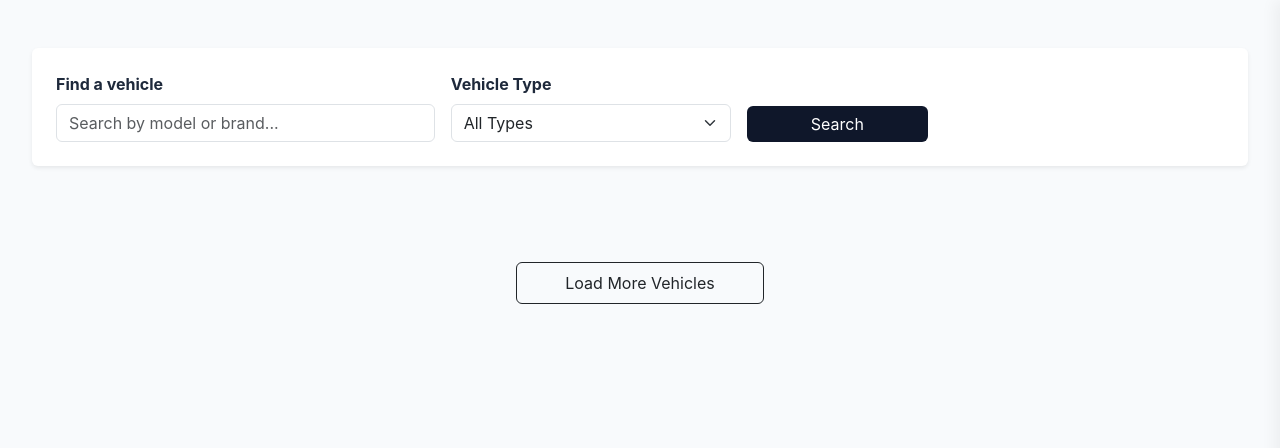
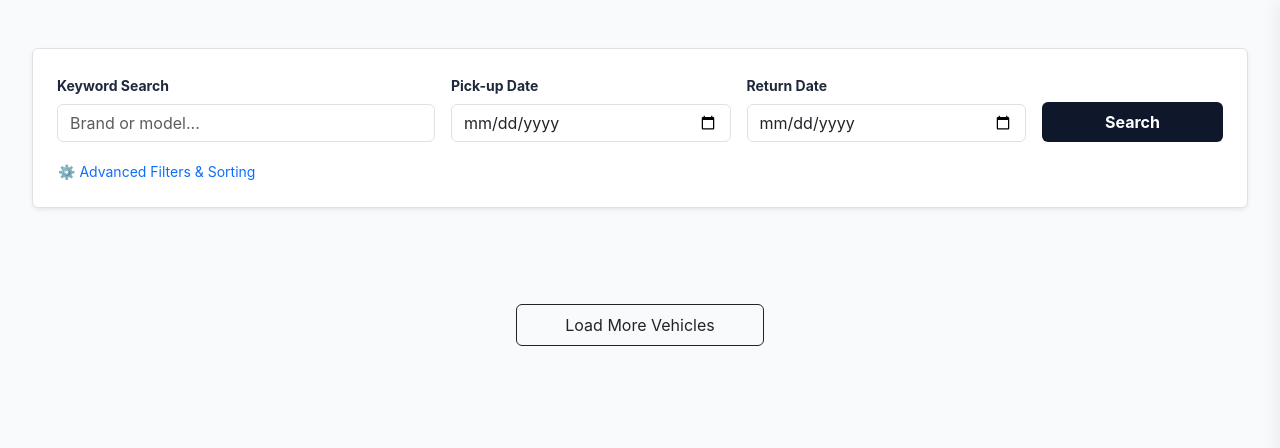
Before and after one commit to Bootcamp-IA-P6/Proyecto2_CRUD_Equipo5, a Django app: page / in a window 1280 px wide. Shown: the part 60-508 px from the top of the page. Run offline with Django 5.2, Linux system fonts and the light colour scheme; data that the repository does not hold is empty.

Commit message:
feat: redesign home search bar with expandable advanced filter UI #100

```diff
--- a/renting/templates/renting/home.html
+++ b/renting/templates/renting/home.html
@@ -4,22 +4,72 @@
 
 {% block content %}
 <!-- Search & Filter Section -->
-<section class="mb-5 p-4 bg-white rounded shadow-sm">
+<section class="mb-5 p-4 bg-white rounded shadow-sm border">
     <div class="row g-3 align-items-end">
+        <!-- 기본 검색 -->
         <div class="col-md-4">
-            <label class="form-label fw-bold">Find a vehicle</label>
-            <input type="text" id="search-input" class="form-control" placeholder="Search by model or brand...">
+            <label class="form-label fw-bold small">Keyword Search</label>
+            <input type="text" id="search-input" class="form-control" placeholder="Brand or model...">
+        </div>
+        <!-- 날짜 필터 (가용성) -->
+        <div class="col-md-3">
+            <label class="form-label fw-bold small">Pick-up Date</label>
+            <input type="date" id="available-from" class="form-control">
         </div>
         <div class="col-md-3">
-            <label class="form-label fw-bold">Vehicle Type</label>
-            <select class="form-select" id="filter-type">
-                <option value="">All Types</option>
-                <option value="SUV">SUV</option>
-                <option value="Sedan">Sedan</option>
-            </select>
+            <label class="form-label fw-bold small">Return Date</label>
+            <input type="date" id="available-to" class="form-control">
         </div>
         <div class="col-md-2">
-            <button class="btn btn-primary w-100" onclick="loadVehicles(true)">Search</button>
+            <button class="btn btn-primary w-100 py-2 fw-bold" onclick="loadVehicles(true)">Search</button>
+        </div>
+    </div>
+
+    <!-- 상세 필터 토글 버튼 -->
+    <div class="mt-3">
+        <button class="btn btn-link btn-sm text-decoration-none p-0" type="button" data-bs-toggle="collapse" data-bs-target="#advancedFilters">
+            ⚙️ Advanced Filters & Sorting
+        </button>
+    </div>
+
+    <!-- 상세 필터 섹션 -->
+    <div class="collapse mt-3" id="advancedFilters">
+        <div class="row g-3 pt-3 border-top">
+            <div class="col-md-3">
+                <label class="form-label small">Vehicle Type</label>
+                <select class="form-select form-select-sm" id="filter-type">
+                    <option value="">All Types</option>
+                </select>
+            </div>
+            <div class="col-md-2">
+                <label class="form-label small">Transmission</label>
+                <select class="form-select form-select-sm" id="filter-trans">
+                    <option value="">All</option>
+                    <option value="Automatic">Automatic</option>
+                    <option value="Manual">Manual</option>
+                </select>
+            </div>
+            <div class="col-md-2">
+                <label class="form-label small">Seats</label>
+                <select class="form-select form-select-sm" id="filter-seats">
+                    <option value="">Any</option>
+                    <option value="2">2 Seats</option>
+                    <option value="4">4 Seats</option>
+                    <option value="5">5 Seats</option>
+                    <option value="7">7+ Seats</option>
+                </select>
+            </div>
+            <div class="col-md-3">
+                <label class="form-label small">Sort By</label>
+                <select class="form-select form-select-sm" id="sort-order">
+                    <option value="">Default</option>
+                    <option value="car_model__daily_price">Price: Low to High</option>
+                    <option value="-car_model__daily_price">Price: High to Low</option>
+                </select>
+            </div>
+            <div class="col-md-2 d-flex align-items-end">
+                <button class="btn btn-outline-secondary btn-sm w-100" onclick="clearAllFilters()">Clear All</button>
+            </div>
         </div>
     </div>
 </section>
```
